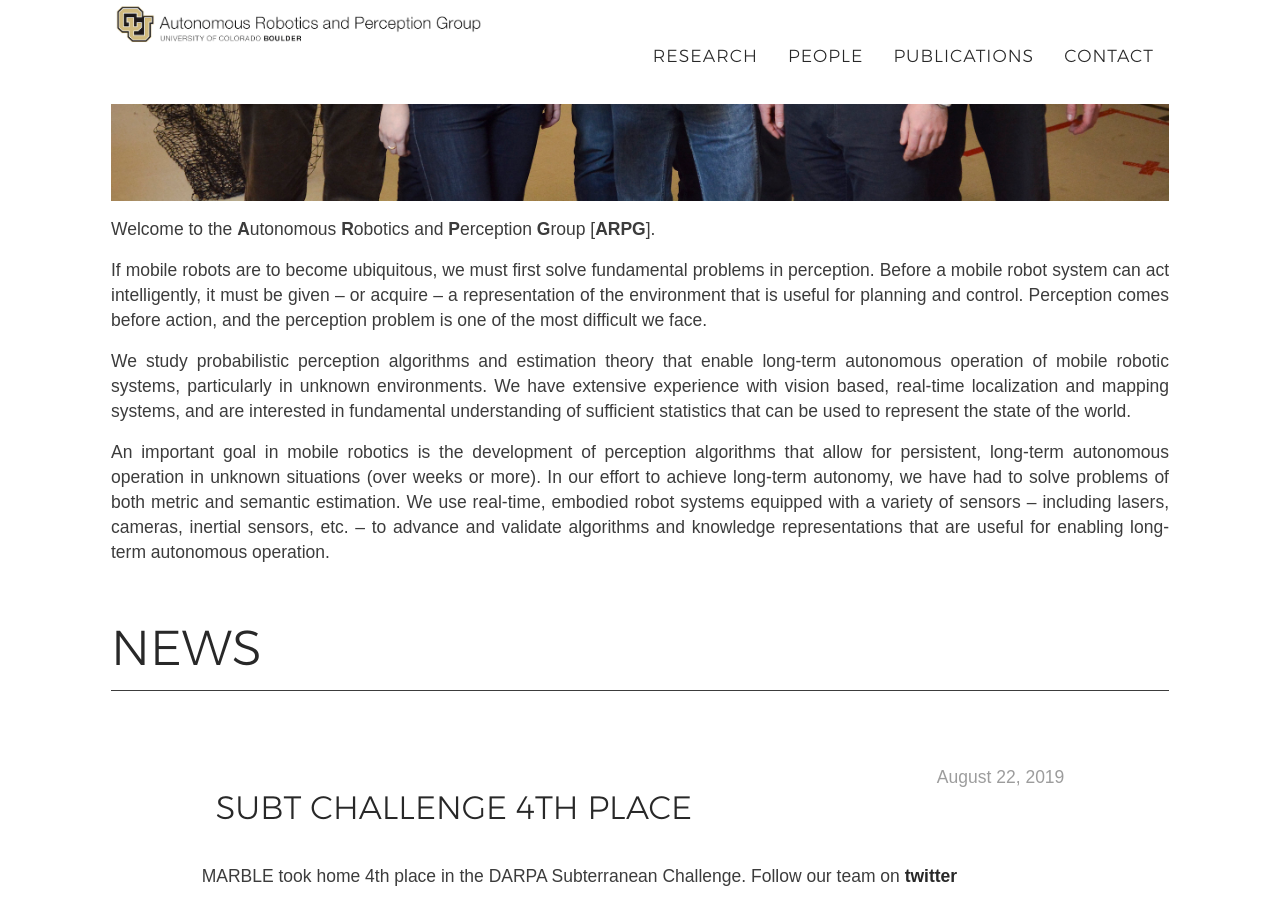
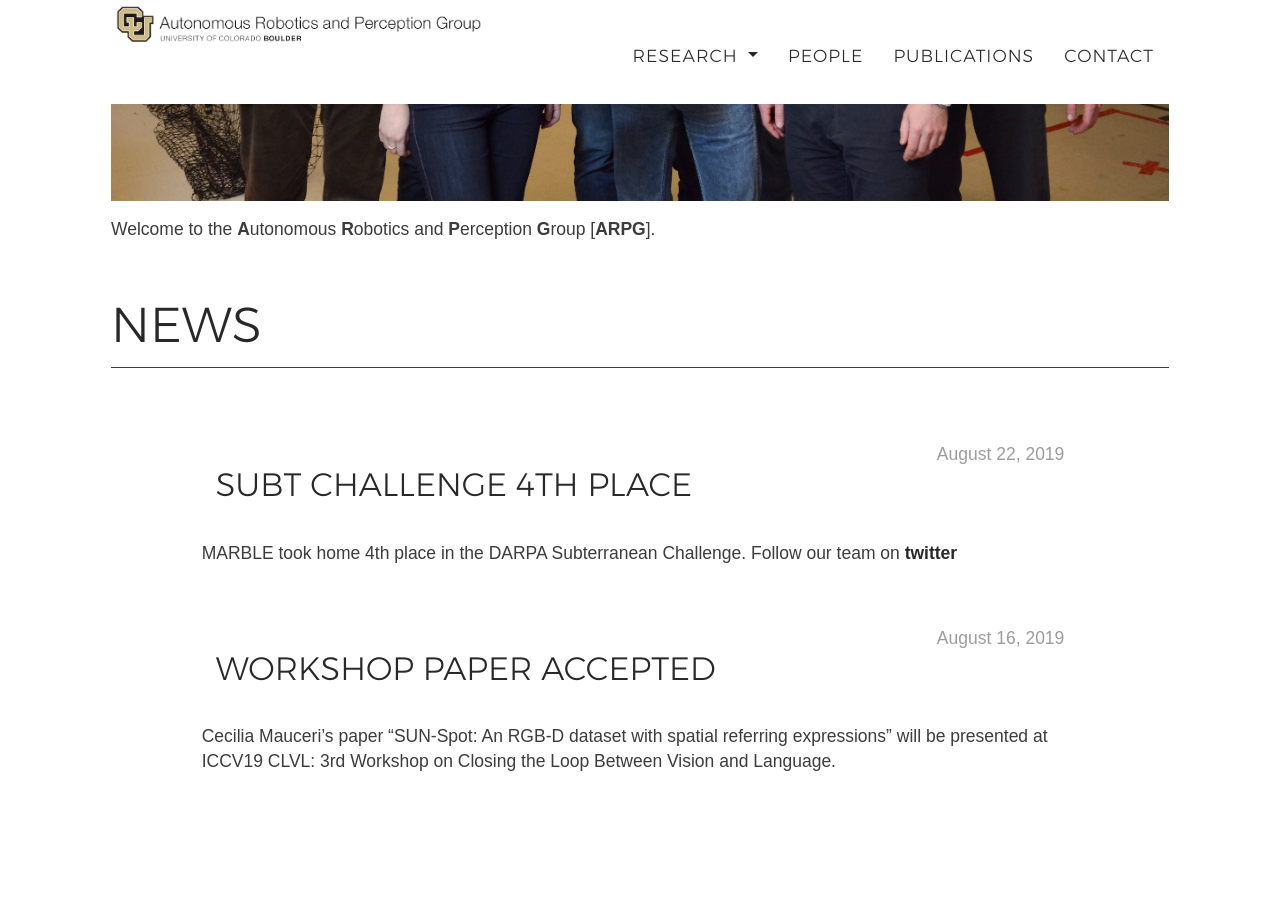
Before and after one commit to HIRO-group/HIRO-group.github.io, a Jekyll site: the page built from index.md, in a window 1280 px wide and 900 px high, scrolled down 995 px. Built offline with Jekyll 4.4.1, drawn with Linux system fonts in a browser that asks for light colours; nearby versions of some CDN libraries; some web fonts are replaced.

```diff
--- a/_includes/header.html
+++ b/_includes/header.html
@@ -16,15 +16,14 @@
                     <a class="nav-link" href="/"></a>
                 </li>
 
-                {% if page.id == "projects" %}
-                <li class="nav-item page-scroll">
-                    <a class="nav-link" href="#post-cv">research</a>
-                </li>
-                {% else %}
-                <li class="nav-item page-scroll">
-                    <a class="nav-link" href="/research.html">research</a>
-                </li>
-                {% endif %}
+		<li class="nav-item page-scroll dropdown">
+        		<a class="nav-link dropdown-toggle" href="#" id="navbarDropdownMenuLink" data-toggle="dropdown" aria-haspopup="true" aria-expanded="false"> Research </a>
+        		<div class="dropdown-menu" aria-labelledby="navbarDropdownMenuLink">
+          			<a class="dropdown-item" href="/research.html">Overview</a>
+          			<a class="dropdown-item" href="/oivio">OIVIO</a>
+          			<a class="dropdown-item" href="/sunspot">SUNSPOT</a>
+       			 </div>
+      		</li>
 
                 {% if page.id == "people" %}
                 <li class="nav-item page-scroll">
--- a/index.md
+++ b/index.md
@@ -6,9 +6,3 @@ subtypes: [news]
 ![Group Photo](/img/best_group.jpg){:width="100%"}
 
 Welcome to the **A**utonomous **R**obotics and **P**erception **G**roup [**ARPG**].
-
-If mobile robots are to become ubiquitous, we must first solve fundamental problems in perception. Before a mobile robot system can act intelligently, it must be given -- or acquire -- a representation of the environment that is useful for planning and control. Perception comes before action, and the perception problem is one of the most difficult we face.
-
-We study probabilistic perception algorithms and estimation theory that enable long-term autonomous operation of mobile robotic systems, particularly in unknown environments. We have extensive experience with vision based, real-time localization and mapping systems, and are interested in fundamental understanding of sufficient statistics that can be used to represent the state of the world.
-
-An important goal in mobile robotics is the development of perception algorithms that allow for persistent, long-term autonomous operation in unknown situations (over weeks or more). In our effort to achieve long-term autonomy, we have had to solve problems of both metric and semantic estimation. We use real-time, embodied robot systems equipped with a variety of sensors -- including lasers, cameras, inertial sensors, etc. -- to advance and validate algorithms and knowledge representations that are useful for enabling long-term autonomous operation.
```
Also changed, not shown: _includes/projects.html (+5 -3 lines), contact.md (+1 -1 lines), oivio.md (added, +39 -0 lines), research.html (+20 -0 lines), sunspot.md (added, +6 -0 lines).
